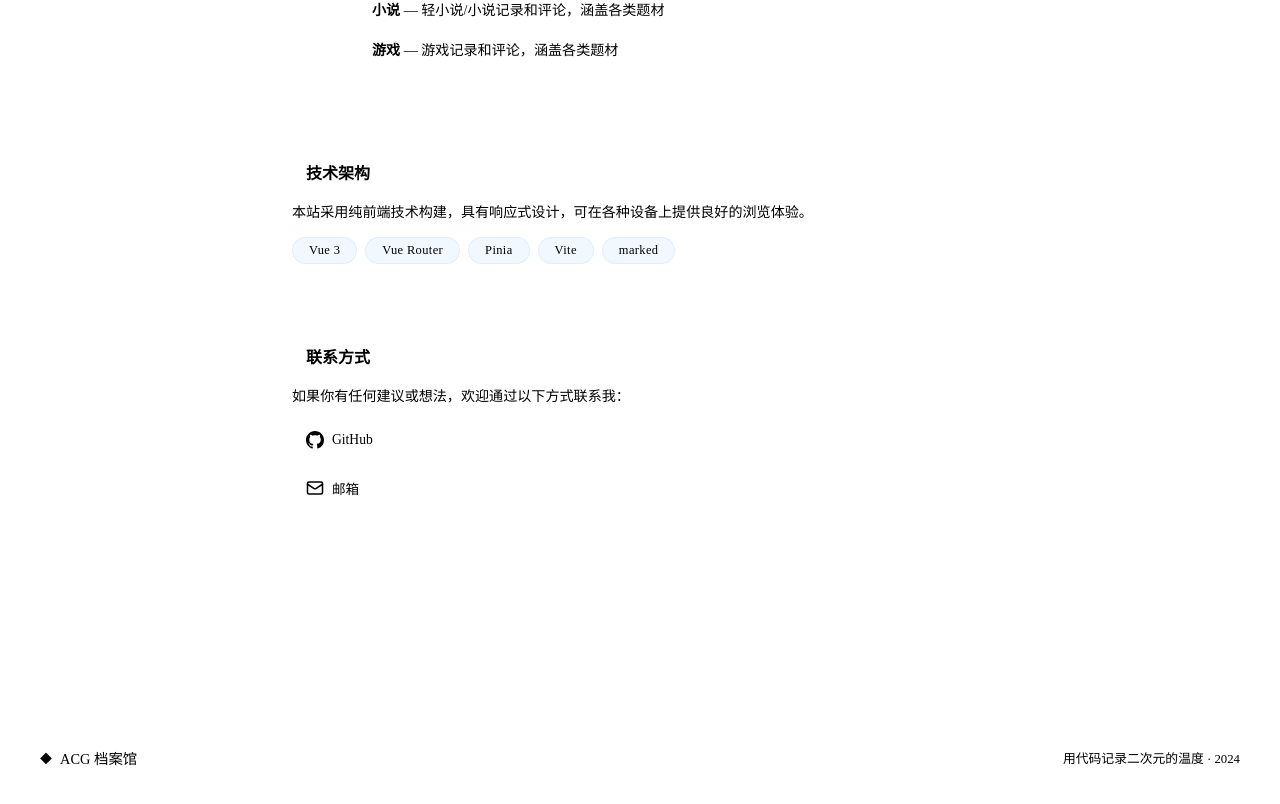
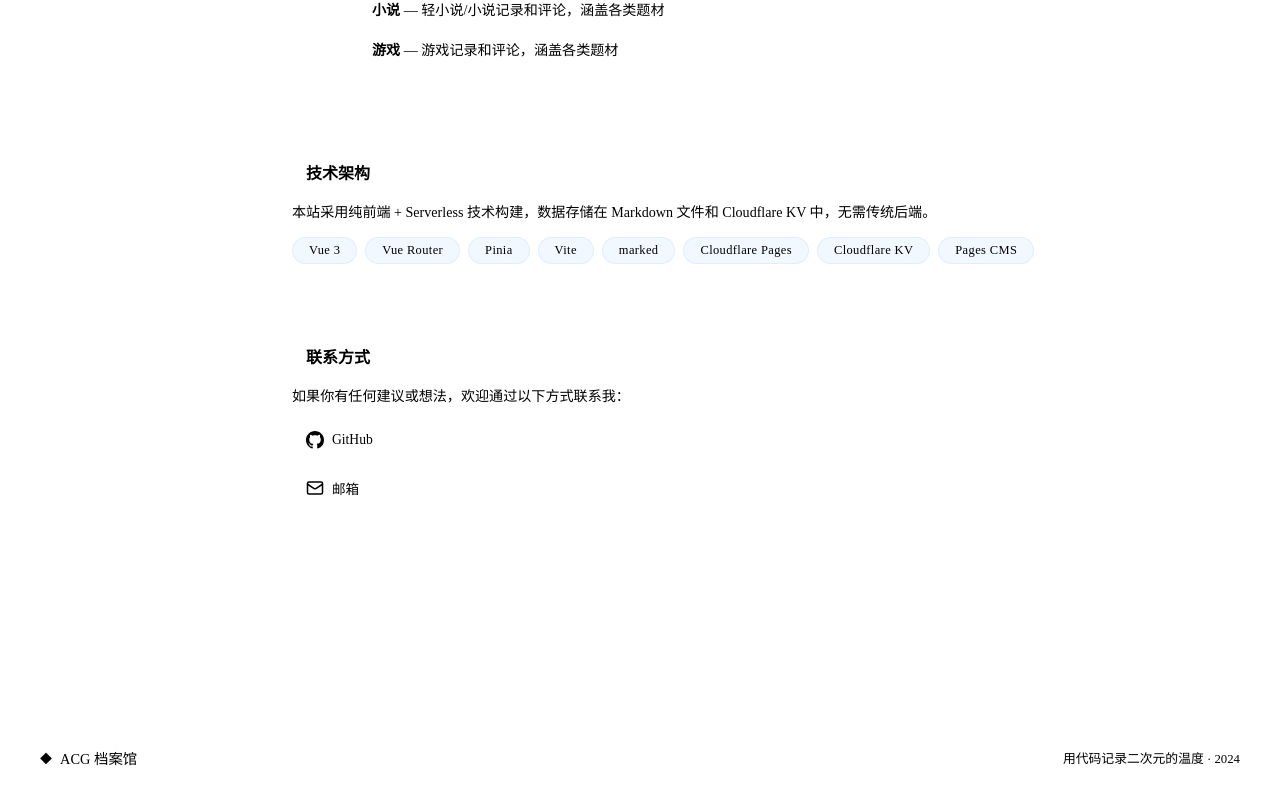
Before and after one commit to yi-xiao1/ACG-Web, a Vue app: page /about in a window 1280 px wide. Shown: the part 745-1549 px from the top of the page. Built offline with nearby package versions, Linux system fonts and the light colour scheme; the HTML template or start-up script is replaced by a standard one.

Commit message:
更新 README 和关于页面的技术架构说明

```diff
--- a/src/views/AboutView.vue
+++ b/src/views/AboutView.vue
@@ -90,13 +90,16 @@ const messagesStore = useMessagesStore()
           <span class="heading-dot"></span>
           技术架构
         </h2>
-        <p class="about-text">本站采用纯前端技术构建，具有响应式设计，可在各种设备上提供良好的浏览体验。</p>
+        <p class="about-text">本站采用纯前端 + Serverless 技术构建，数据存储在 Markdown 文件和 Cloudflare KV 中，无需传统后端。</p>
         <div class="tech-items">
           <span class="tech-item">Vue 3</span>
           <span class="tech-item">Vue Router</span>
           <span class="tech-item">Pinia</span>
           <span class="tech-item">Vite</span>
           <span class="tech-item">marked</span>
+          <span class="tech-item">Cloudflare Pages</span>
+          <span class="tech-item">Cloudflare KV</span>
+          <span class="tech-item">Pages CMS</span>
         </div>
       </div>
 
```
Also changed, not shown: 1 other file (tests, documents, lock files or other folders).
